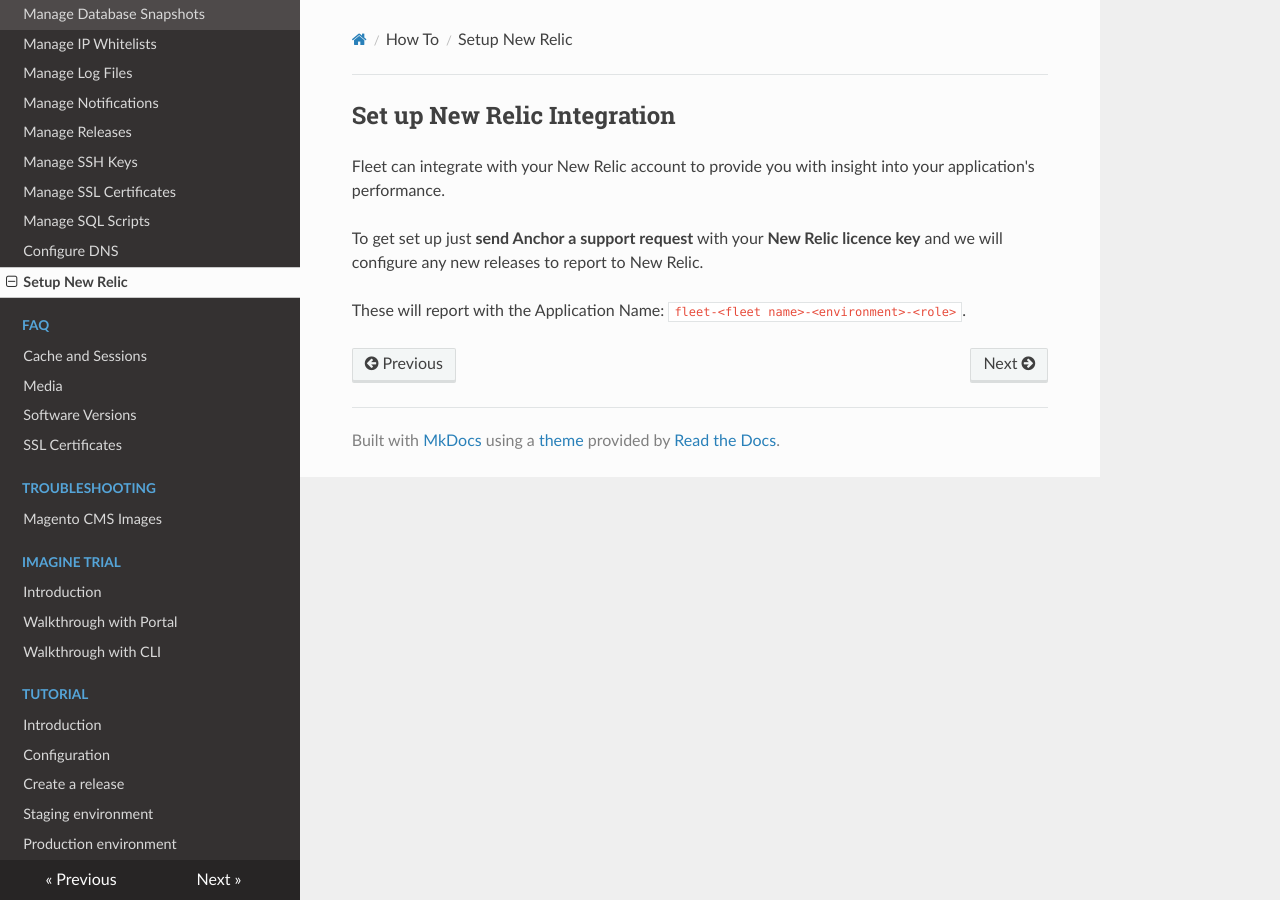
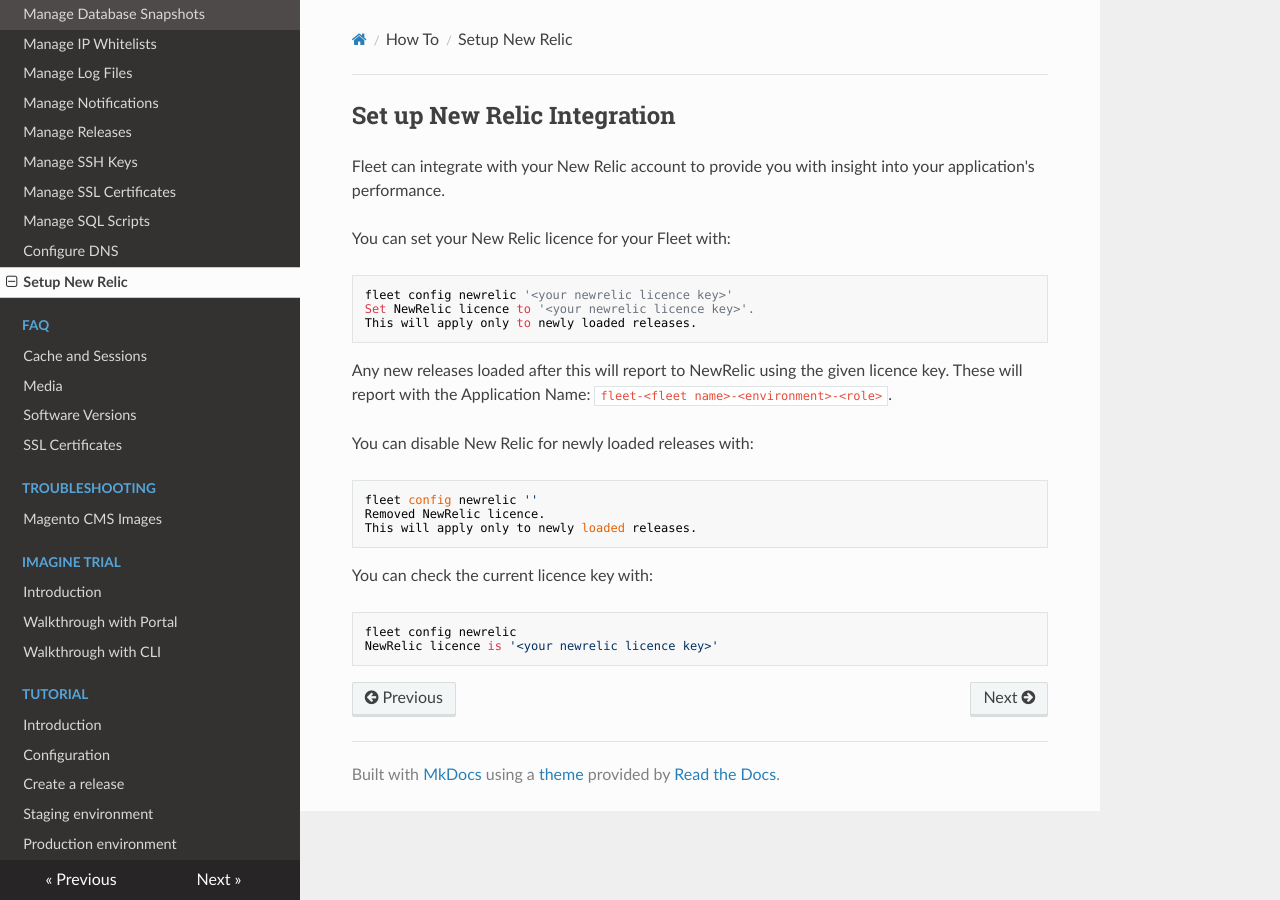
Before and after one commit to anchor/fleet-magento-docs, an MkDocs documentation site: the page built from docs/how-to/newrelic.md, in a window 1280 px wide. Built offline with MkDocs 1.6.1, drawn with Linux system fonts in a browser that asks for light colours; nearby versions of some CDN libraries; old or Windows-style settings are respelled for this version of MkDocs.

Commit message:
docs for newrelic config command

````diff
--- a/docs/how-to/newrelic.md
+++ b/docs/how-to/newrelic.md
@@ -4,7 +4,28 @@ Set up New Relic Integration
 Fleet can integrate with your New Relic account to provide you
 with insight into your application's performance.
 
-To get set up just **send Anchor a support request** with your **New Relic licence key** and
-we will configure any new releases to report to New Relic.
+You can set your New Relic licence for your Fleet with:
 
+```
+fleet config newrelic '<your newrelic licence key>'
+Set NewRelic licence to '<your newrelic licence key>'.
+This will apply only to newly loaded releases.
+```
+
+Any new releases loaded after this will report to NewRelic using the given licence key.
 These will report with the Application Name: `fleet-<fleet name>-<environment>-<role>`.
+
+You can disable New Relic for newly loaded releases with:
+
+```
+fleet config newrelic ''
+Removed NewRelic licence.
+This will apply only to newly loaded releases.
+```
+
+You can check the current licence key with:
+
+```
+fleet config newrelic
+NewRelic licence is '<your newrelic licence key>'
+```
````
